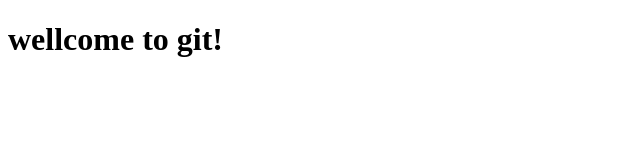
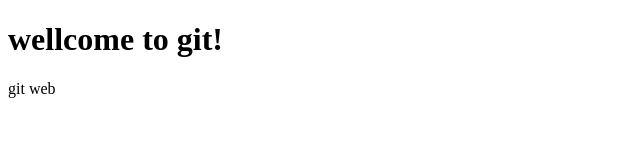
Before and after one commit to YosiMoskovitz/JSProject, a plain HTML site: page index.html in a window 1280 px wide. Shown: the full height of the page, 0-640 px from the left. Drawn offline with Linux system fonts and the light colour scheme.

Commit message:
Update index.html

```diff
--- a/index.html
+++ b/index.html
@@ -8,5 +8,6 @@
 </head>
 <body>
     <div><h1>wellcome to git!</h1></div>
+    <div>git web</div>
 </body>
 </html>
```
